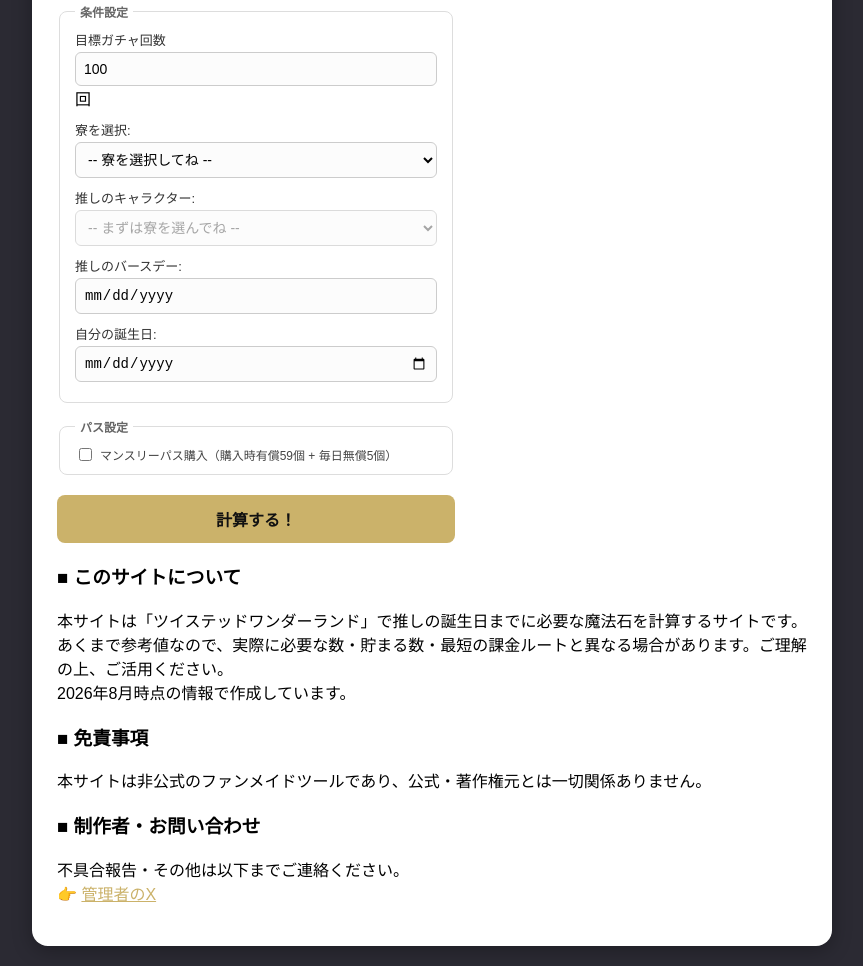
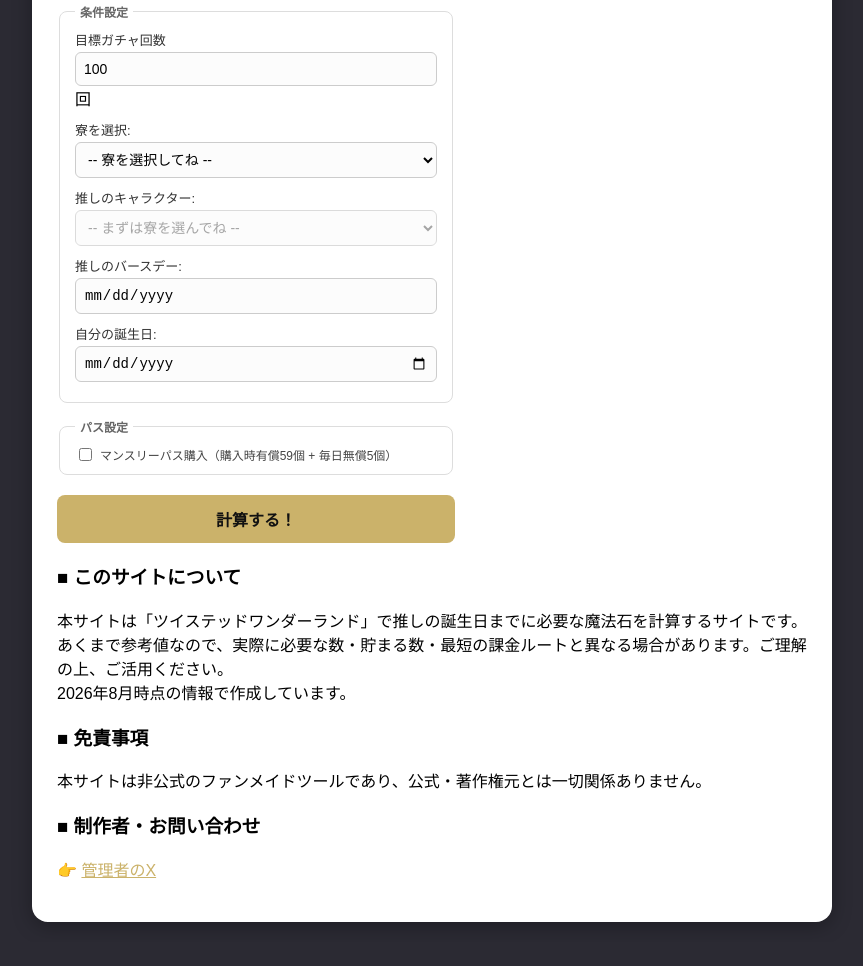
Before and after one commit to ksuke2504/twst-calc, a plain HTML site: page index.html in a window 1280 px wide. Shown: the part 439-1405 px from the top of the page, without its empty margins (208-1071 px from the left). After the commit the page ends 1381 px from the top, so only its background shows below. Drawn offline with Linux system fonts and the light colour scheme.

Commit message:
Fix HTML formatting and remove duplicates

```diff
--- a/index.html
+++ b/index.html
@@ -107,7 +107,6 @@
             <div class="notice-block">
                 <h3>■ 制作者・お問い合わせ</h3>
                 <p>
-                    不具合報告・その他は以下までご連絡ください。<br>
                     👉 <a href="https://x.com/ksukeoekaki
 " target="_blank" rel="noopener noreferrer" style="color: #cbb26a;">管理者のX</a>
                 </p>
```
